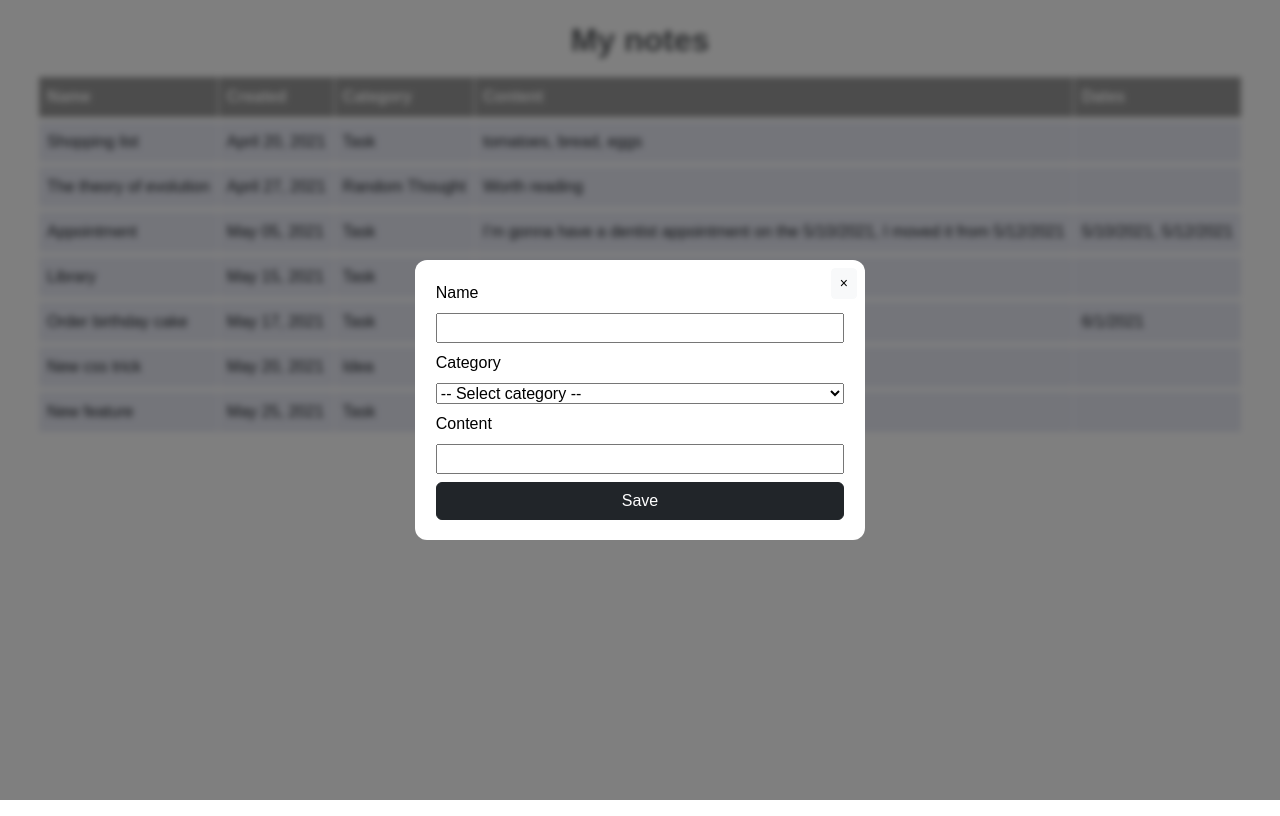
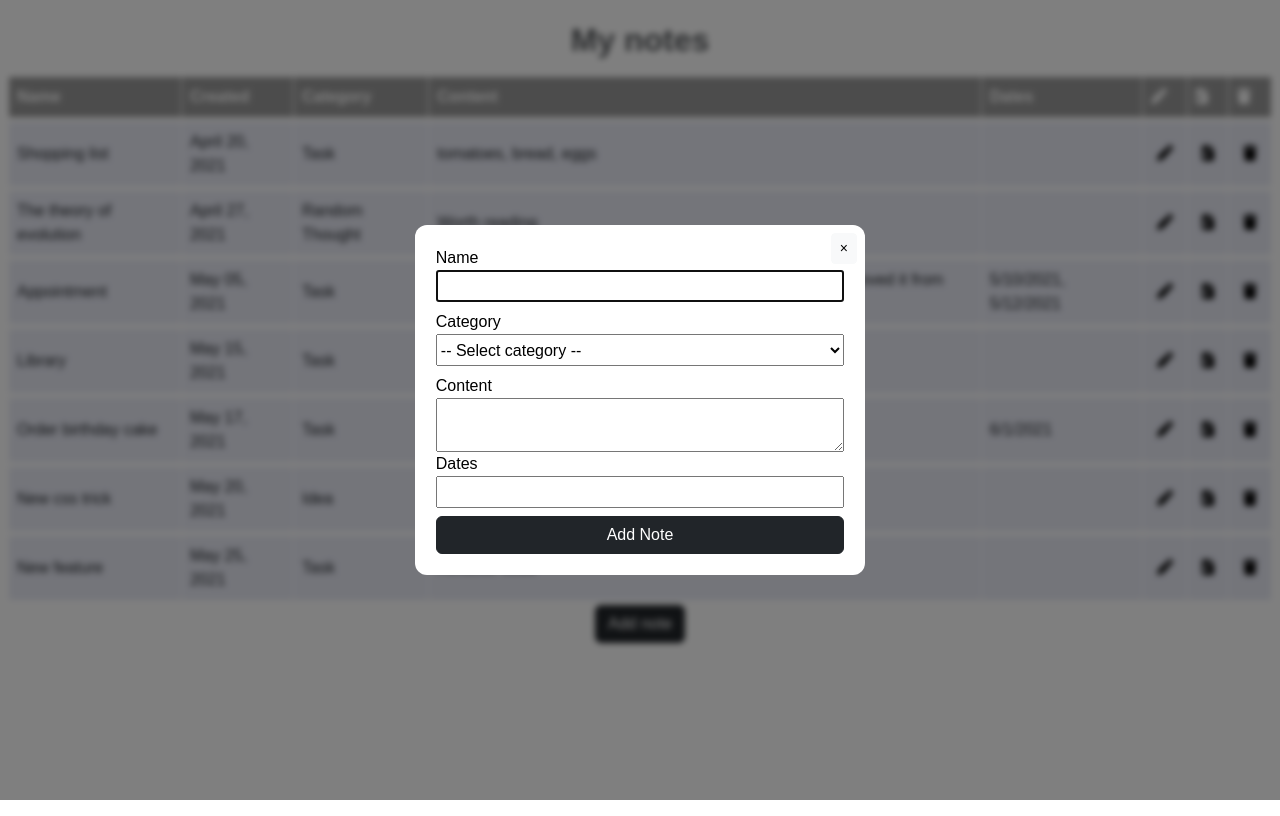
Before and after one commit to alina-vakulenko/notes-table-app, a website with bundled scripts: page src/index.html in a window 1280 px wide. Both pictures are taken after a click on the button "Add note". Built offline with nearby package versions, Linux system fonts and the light colour scheme.

Commit message:
added dates parsing, edit and delete features

```diff
--- a/src/dialog.js
+++ b/src/dialog.js
@@ -1,14 +1,124 @@
-import { handleAddNoteSubmit } from "./addNote.js";
+import { addRow } from "./helpers/addRow.js";
+import { getFormattedDate } from "./helpers/getFormattedDate.js";
+import { resetForm } from "./helpers/resetForm.js";
+import { recordActions } from "./notesTable.js";
 
 const dialog = document.querySelector("dialog");
 const closeBtn = document.querySelector("#btn-close-modal");
 const submitBtn = document.querySelector("#btn-submit");
 
-const openModal = function () {
+let currentRow;
+
+const getEditableFormFields = () => {
+  const formElements = document.querySelector("#note-form").elements;
+  const nameInput = formElements["name"];
+  const select = formElements["category"];
+  const selectedCategory = select.options[select.selectedIndex];
+  const contentInput = formElements["content"];
+  const datesInput = formElements["dates"];
+  return { nameInput, selectedCategory, contentInput, datesInput };
+};
+
+const parseDates = (str) => {
+  const dateRegex = /\b(\d{1,2})\/(\d{1,2})\/(\d{4})\b/g;
+  const dates = [];
+
+  let match;
+  while ((match = dateRegex.exec(str)) !== null) {
+    const [fullMatch, month, day, year] = match;
+    const dateObject = new Date(`${year}-${month}-${day}`);
+    dates.push(
+      getFormattedDate(dateObject, {
+        month: "numeric",
+        day: "numeric",
+        year: "numeric",
+      })
+    );
+  }
+
+  return dates.join(", ");
+};
+const getNoteFormData = () => {
+  const data = {};
+
+  const { nameInput, selectedCategory, contentInput } = getEditableFormFields();
+  data["name"] = nameInput.value;
+  data["created"] = getFormattedDate(new Date(), {
+    month: "long",
+    day: "numeric",
+    year: "numeric",
+  });
+  data["category"] = selectedCategory.text;
+  data["content"] = contentInput.value;
+  data["dates"] = parseDates(contentInput.value);
+
+  return data;
+};
+
+const getTableRowFields = () => {
+  const nameField = currentRow.querySelector('[data-field="name"]');
+  const categoryField = currentRow.querySelector('[data-field="category"]');
+  const contentField = currentRow.querySelector('[data-field="content"]');
+  const datesField = currentRow.querySelector('[data-field="dates"]');
+
+  return { nameField, categoryField, contentField, datesField };
+};
+
+const fillFormWithTableData = () => {
+  const { nameInput, selectedCategory, contentInput, datesInput } =
+    getEditableFormFields();
+
+  const { nameField, categoryField, contentField, datesField } =
+    getTableRowFields(currentRow);
+
+  nameInput.value = nameField.textContent;
+  contentInput.value = contentField.textContent;
+  datesInput.value = datesField.textContent;
+  selectedCategory.text = categoryField.textContent;
+};
+
+const handleAddNote = () => {
+  const newRecord = getNoteFormData();
+  const tbody = document.querySelector("#notes-table tbody");
+  addRow(newRecord, recordActions, tbody);
+  resetForm("note-form");
+};
+
+const handleEditNote = () => {
+  const { nameField, categoryField, contentField, datesField } =
+    getTableRowFields(currentRow);
+
+  const { name, category, content, dates } = getNoteFormData();
+
+  nameField.textContent = name;
+  categoryField.textContent = category;
+  contentField.textContent = content;
+  datesField.textContent = dates;
+
+  resetForm("note-form");
+};
+
+const openCreateModal = () => {
+  submitBtn.textContent = "Add Note";
   dialog.showModal();
 };
 
-const closeModal = function () {
+const openEditModal = (row) => {
+  currentRow = row;
+  fillFormWithTableData();
+  submitBtn.textContent = "Save";
+  dialog.showModal();
+};
+
+const handleSubmit = () => {
+  if (submitBtn.textContent === "Add Note") {
+    handleAddNote();
+  } else {
+    handleEditNote();
+  }
+};
+
+const closeModal = () => {
   dialog.close();
 };
 
@@ -24,8 +134,8 @@ const handleClickOutside = (e) => {
   }
 };
 
-submitBtn.addEventListener("click", handleAddNoteSubmit);
+submitBtn.addEventListener("click", handleSubmit);
+closeBtn.addEventListener("click", closeModal);
 dialog.addEventListener("click", handleClickOutside);
-closeBtn.addEventListener("click", closeModal);
 
-export { openModal };
+export { openCreateModal, openEditModal };
--- a/src/helpers/addRow.js
+++ b/src/helpers/addRow.js
@@ -1,10 +1,41 @@
-export const addRow = (tableID, data) => {
-  const tableRef = document.getElementById(tableID);
-  const newRow = tableRef?.insertRow(-1);
+import { editIcon, archiveIcon, deleteIcon } from "./icons.js";
+import { createIconButton } from "./createIconButton.js";
 
-  Object.values(data).forEach((value, index) => {
+const addButton = (action, row) => {
+  const newCell = row.insertCell(-1);
+  switch (action.name.toLowerCase()) {
+    case "edit":
+      const editButton = createIconButton(editIcon, "Edit");
+      editButton.addEventListener("click", () => action.cb(row));
+      newCell.appendChild(editButton);
+      break;
+    case "archive":
+      const archiveButton = createIconButton(archiveIcon, "Archive");
+      archiveButton.addEventListener("click", () => action.cb(row));
+      newCell.appendChild(archiveButton);
+      break;
+    case "delete":
+      const deleteButton = createIconButton(deleteIcon, "Delete");
+      deleteButton.addEventListener("click", () => action.cb(row));
+      newCell.appendChild(deleteButton);
+      break;
+    default:
+      throw new Error(`Unexpected action name ${action.name}`);
+  }
+};
+
+const addRow = (data, recordActions, tableElement) => {
+  const newRow = tableElement.insertRow(-1);
+
+  Object.entries(data).forEach(([key, value], index) => {
     const newCell = newRow.insertCell(index);
-    const data = document.createTextNode(value);
-    newCell.appendChild(data);
+    newCell.dataset.field = key;
+    newCell.textContent = value;
   });
+
+  if (recordActions) {
+    recordActions.forEach((action) => addButton(action, newRow));
+  }
 };
+
+export { addRow };
--- /dev/null
+++ b/src/helpers/createIconButton.js
@@ -0,0 +1,9 @@
+export const createIconButton = (icon, title) => {
+  const button = document.createElement("button");
+  button.title = title;
+  button.classList.add("btn-action");
+  button.dataset.action = title.toLowerCase();
+  button.appendChild(icon.cloneNode());
+
+  return button;
+};
--- a/src/helpers/createTable.js
+++ b/src/helpers/createTable.js
@@ -1,9 +1,34 @@
-export const createTable = (
-  headers = [],
-  records = [],
-  caption = "",
-  id = ""
-) => {
+import { addRow } from "./addRow.js";
+
+const createTableHead = (titles, icons) => {
+  const tableHead = document.createElement("thead");
+  const headRow = document.createElement("tr");
+
+  titles.forEach((title) => {
+    const headerCell = document.createElement("th");
+    headerCell.textContent = title;
+    headRow.appendChild(headerCell);
+  });
+
+  icons.forEach((icon) => {
+    const headerCell = document.createElement("th");
+    headerCell.appendChild(icon);
+    headRow.appendChild(headerCell);
+  });
+
+  tableHead.appendChild(headRow);
+
+  return tableHead;
+};
+
+const createTable = ({
+  id,
+  titles,
+  records,
+  caption,
+  recordActions,
+  icons,
+}) => {
   const table = document.createElement("table");
 
   if (id) {
@@ -11,39 +36,19 @@ export const createTable = (
   }
 
   if (caption) {
-    const tableTitle = document.createElement("caption");
-    const captionText = document.createTextNode(caption);
-    tableTitle.appendChild(captionText);
-    table.appendChild(tableTitle);
+    const tableCaption = table.createCaption();
+    tableCaption.textContent = caption;
   }
 
-  if (headers.length > 0) {
-    const tableHead = document.createElement("thead");
-    const headerRow = document.createElement("tr");
+  const tableHead = createTableHead(titles, icons);
+  table.appendChild(tableHead);
 
-    headers.forEach((header) => {
-      const columnHeader = document.createElement("th");
-      const title = document.createTextNode(header);
-      columnHeader.appendChild(title);
-      headerRow.appendChild(columnHeader);
-    });
-
-    tableHead.appendChild(headerRow);
-    table.appendChild(tableHead);
-  }
-
-  const tableBody = document.createElement("tbody");
+  const tableBody = table.createTBody();
   records.forEach((record) => {
-    const row = document.createElement("tr");
-    Object.values(record).forEach((value) => {
-      const cell = document.createElement("td");
-      const cellContent = document.createTextNode(value);
-      cell.appendChild(cellContent);
-      row.appendChild(cell);
-    });
-    tableBody.appendChild(row);
+    addRow(record, recordActions, tableBody);
   });
-  table.appendChild(tableBody);
 
   return table;
 };
+
+export { createTable };
--- a/src/helpers/getFormattedDate.js
+++ b/src/helpers/getFormattedDate.js
@@ -1,12 +1,6 @@
-export const getCurrentFormattedDate = () => {
-  const currentDate = new Date();
-  const options = {
-    month: "long",
-    day: "numeric",
-    year: "numeric",
-  };
+export const getFormattedDate = (dateObject, options) => {
   const formattedDate = new Intl.DateTimeFormat("en-US", options).format(
-    currentDate
+    dateObject
   );
 
   return formattedDate;
--- /dev/null
+++ b/src/helpers/icons.js
@@ -0,0 +1,16 @@
+const createIcon = (iconClass) => {
+  const icon = document.createElement("i");
+  const classList = iconClass.split(" ");
+
+  for (const className of classList) {
+    icon.classList.add(className);
+  }
+
+  return icon;
+};
+
+const editIcon = createIcon("fa-solid fa-pen");
+const archiveIcon = createIcon("fa-solid fa-file-zipper");
+const deleteIcon = createIcon("fa-solid fa-trash");
+
+export { editIcon, archiveIcon, deleteIcon };
--- a/src/helpers/resetForm.js
+++ b/src/helpers/resetForm.js
@@ -1,3 +1,3 @@
-export const resetForm = (formName) => {
-  document.forms[formName].reset();
+export const resetForm = (formId) => {
+  document.getElementById(formId).reset();
 };
--- a/src/index.html
+++ b/src/index.html
@@ -12,6 +12,10 @@
       crossorigin="anonymous"
     />
     <link rel="stylesheet" href="style.css" />
+    <script
+      src="https://kit.fontawesome.com/81fe55f237.js"
+      crossorigin="anonymous"
+    ></script>
   </head>
   <body>
     <main>
@@ -27,24 +31,26 @@
           <button
             id="btn-close-modal"
             class="btn btn-light btn-sm btn-close-modal"
-            aria-label="Close Add Note Form Modal"
+            aria-label="Close Modal"
           >
             &times;
           </button>
-          <form name="note-form" method="dialog">
+          <form id="note-form" method="dialog">
             <label>Name</label>
-            <input data-id="name" type="text" />
+            <input name="name" type="text" autofocus />
             <label>Category</label>
-            <select data-id="category">
+            <select name="category">
               <option selected disabled hidden value="none">
                 -- Select category --
               </option>
-              <option value="task">Task</option>
-              <option value="random-thought">Random Thought</option>
-              <option value="idea">Idea</option>
+              <option>Task</option>
+              <option>Random Thought</option>
+              <option>Idea</option>
             </select>
             <label>Content</label>
-            <input data-id="content" type="text" />
+            <textarea name="content" type="text"></textarea>
+            <label>Dates</label>
+            <input name="dates" type="text" readonly />
             <button id="btn-submit" class="btn btn-dark">Save</button>
           </form>
         </dialog>
--- a/src/main.js
+++ b/src/main.js
@@ -1,7 +1,8 @@
 import { renderNotesTable } from "./notesTable.js";
-import { openModal } from "./dialog.js";
+import { openCreateModal } from "./dialog.js";
 
 renderNotesTable();
 
 const addNoteBtn = document.querySelector("#btn-add-note");
-addNoteBtn.addEventListener("click", openModal);
+
+addNoteBtn.addEventListener("click", openCreateModal);
--- a/src/notesTable.js
+++ b/src/notesTable.js
@@ -1,13 +1,39 @@
 import { notesHeaders, notesList } from "./data.js";
 import { createTable } from "./helpers/createTable.js";
+import { editIcon, archiveIcon, deleteIcon } from "./helpers/icons.js";
+import { resetForm } from "./helpers/resetForm.js";
+import { openEditModal } from "./dialog.js";
+
+const handleDeleteNote = (row) => {
+  if (confirm("Are you sure to delete this record ?")) {
+    document.querySelector("#notes-table").deleteRow(row.rowIndex);
+    resetForm("note-form");
+  }
+};
+
+const handleArchiveNote = (row) => {
+  console.log(row);
+};
+
+export const recordActions = [
+  { name: "Edit", cb: openEditModal },
+  { name: "Archive", cb: handleArchiveNote },
+  { name: "Delete", cb: handleDeleteNote },
+];
+
+export const actionIcons = [editIcon, archiveIcon, deleteIcon];
 
 export const renderNotesTable = () => {
   const notesContainer = document.querySelector("#notes-table-container");
-  const notesTable = createTable(
-    notesHeaders,
-    notesList,
-    "My notes",
-    "notes-table"
-  );
+
+  const notesTable = createTable({
+    id: "notes-table",
+    titles: notesHeaders,
+    records: notesList,
+    caption: "My notes",
+    recordActions: recordActions,
+    icons: actionIcons,
+  });
+
   notesContainer.appendChild(notesTable);
 };
--- a/src/style.css
+++ b/src/style.css
@@ -40,9 +40,15 @@ tr {
   background-color: #e8eaf5;
 }
 
+.btn-action {
+  border: none;
+  background: none;
+}
+
 .btn-add-note {
   text-align: end;
 }
+
 dialog {
   gap: 0.4rem;
   width: 450px;
@@ -68,5 +74,10 @@ dialog::backdrop {
 form {
   display: flex;
   flex-direction: column;
-  row-gap: 0.5rem;
 }
+
+input,
+select {
+  height: 2rem;
+  margin-bottom: 0.5rem;
+}
```
Also changed, not shown: src/addNote.js (deleted, +0 -22 lines), 1 other file.
